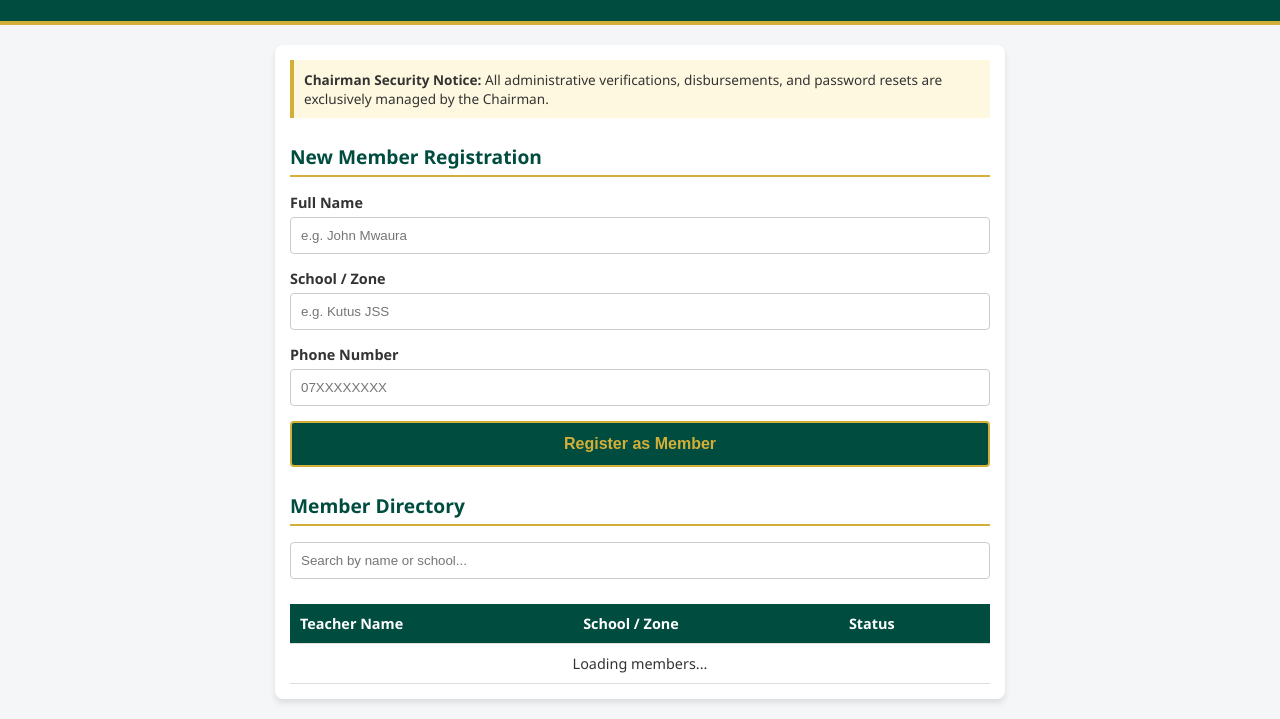
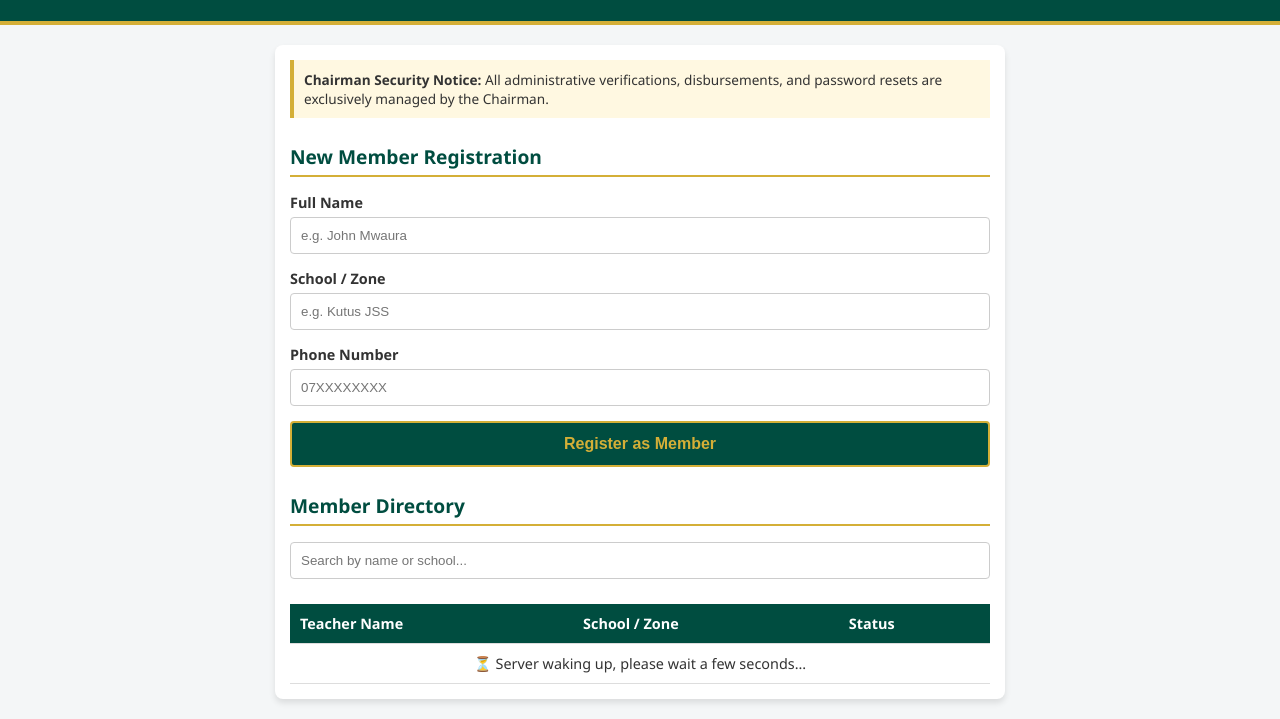
Before and after one commit to mwauras896-cmyk/mwea-east-welfare-app, a website: page index.html in a window 1280 px wide. Shown: the part 125-844 px from the top of the page. Drawn offline with Linux system fonts and the light colour scheme.

Commit message:
Update index.html

```diff
--- a/index.html
+++ b/index.html
@@ -169,7 +169,7 @@
           </tr>
         </thead>
         <tbody id="tableBody">
-          <tr><td colspan="3" style="text-align:center;">Loading members...</td></tr>
+       <tr><td colspan="3" style="text-align:center;">⏳ Server waking up, please wait a few seconds...</td></tr>
         </tbody>
       </table>
     </div>
```
